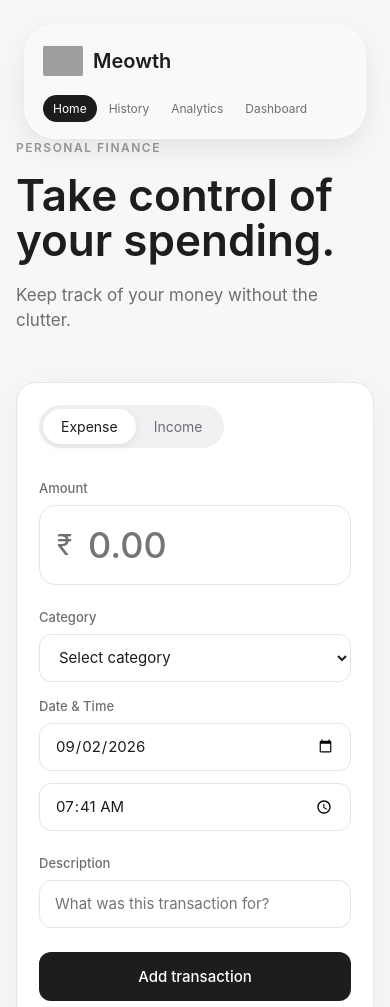
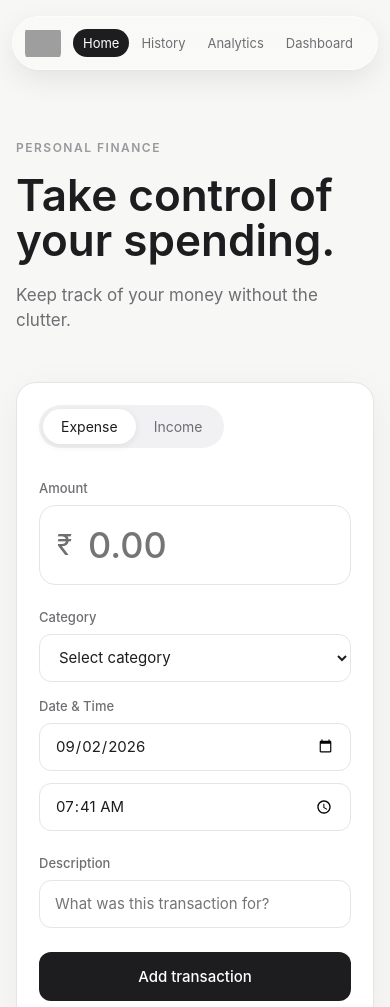
Before and after one commit to AbhijithBabu12/expense-tracker-Abhijith-Babu, a plain HTML site: page index.html in a window 390 px wide. Shown: the top 1007 px of the page. Drawn offline with nearby package versions, Linux system fonts and the light colour scheme; grey boxes are pictures that could not be loaded.

Commit message:
navigation ui

```diff
--- a/css/components.css
+++ b/css/components.css
@@ -8,7 +8,7 @@
     width: calc(100% - 48px);
     max-width: var(--max-width);
 
-    background: rgba(250, 250, 250, 0.75);
+    background: rgba(255, 255, 255, 0.3);
 
     backdrop-filter: blur(24px) saturate(180%);
     -webkit-backdrop-filter: blur(24px) saturate(180%);
--- a/css/responsive.css
+++ b/css/responsive.css
@@ -224,27 +224,44 @@
 
 @media (max-width: 520px) {
 
+    #navbar {
+        width: calc(100% - 24px);
+        top: 16px;
+    }
+
     .navbar {
-        align-items: flex-start;
-        flex-direction: column;
-        gap: 14px;
+        padding: 8px 12px;
+        align-items: center;
+        flex-direction: row;
+        gap: 12px;
+    }
+
+    .logo span {
+        display: none;
     }
 
     .logo img {
-        width: 40px;
-        height: 40px;
+        width: 36px;
+        height: 36px;
     }
 
     .nav-links {
-        width: 100%;
+        width: auto;
+        flex: 1;
+        overflow-x: auto;
+        scroll-behavior: smooth;
+        scrollbar-width: none;
+        -ms-overflow-style: none;
+    }
 
-        overflow-x: auto;
+    .nav-links::-webkit-scrollbar {
+        display: none;
     }
 
     .nav-link {
         padding: 6px 10px;
 
-        font-size: 12px;
+        font-size: 13px;
 
         white-space: nowrap;
     }
```
